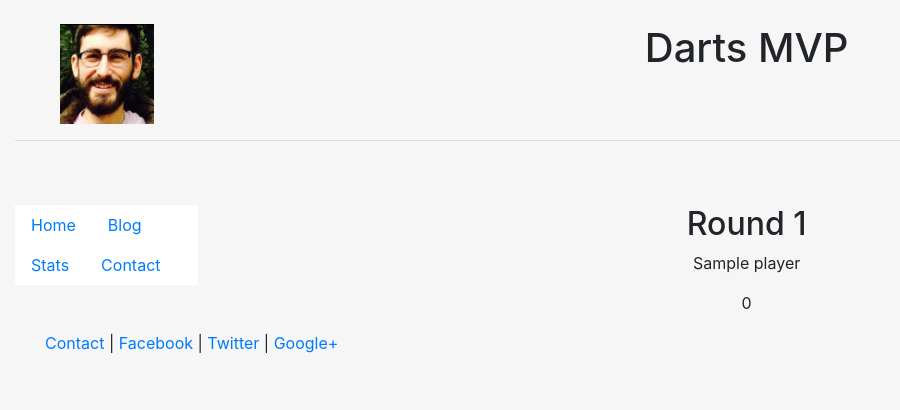
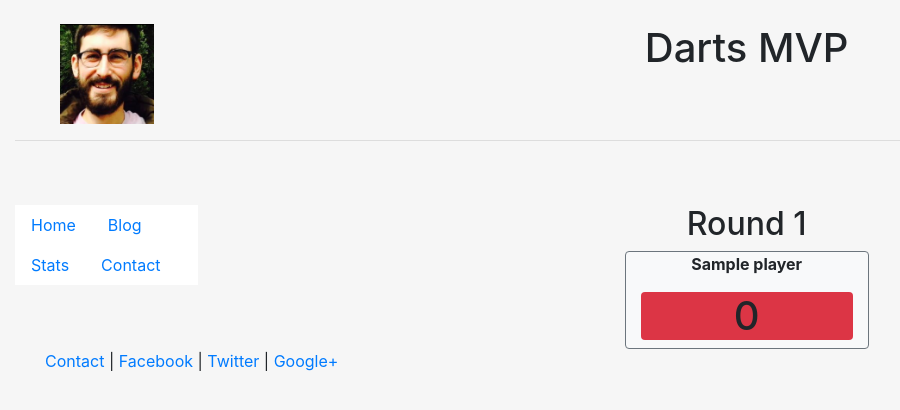
Before and after one commit to nahart/dartmvp, a Django app: page /scorer/game/1/ in a window 1280 px wide. Shown: the top 410 px of the page, without its empty margins (0-900 px from the left). Run offline with Django 3.2, Linux system fonts and the light colour scheme; tables that the repository leaves empty hold one stand-in row (values such as "Sample post"); some libraries are stand-ins or nearby versions.

Commit message:
added font-awesome and some color to the game page

```diff
--- a/scorer/templates/scorer/game.html
+++ b/scorer/templates/scorer/game.html
@@ -16,9 +16,9 @@
     <div class="container">
         <div class="row justify-content-md-center">
             {% for player_status in players_statuses %}
-            <div class="col col-lg-3 text-center">
-                <p>{{ player_status.name }}{% if player_status.my_turn %}*{% endif%}</p>
-                <p>{{ player_status.overall_score }}</p>
+            <div class="col col-lg-3 text-center bg-light border border-secondary rounded">
+                <p class="font-weight-bold">{% if player_status.my_turn %}<i class="fas fa-circle fa-xs text-success"></i> {% endif%}{{ player_status.name }}</p>
+                <h1 class="bg-danger rounded">{{ player_status.overall_score }}</h1>
                 {% if player_status.my_turn %}
                     <form action="{{ post_url }}" method="post" class="form-inline justify-content-center">
                         {% csrf_token %}
--- a/scorer/templates/scorer/header.html
+++ b/scorer/templates/scorer/header.html
@@ -9,6 +9,7 @@
 	<meta name="viewport" content = "width=device-width, initial-scale=1.0">
     <script src="https://ajax.googleapis.com/ajax/libs/jquery/3.3.1/jquery.min.js"></script>
 	<script src="{% static 'js/bootstrap.min.js' %}"></script>
+	<link rel="stylesheet" href="https://use.fontawesome.com/releases/v5.1.0/css/all.css" integrity="sha384-lKuwvrZot6UHsBSfcMvOkWwlCMgc0TaWr+30HWe3a4ltaBwTZhyTEggF5tJv8tbt" crossorigin="anonymous">
     <script type="text/javascript" src="{% static 'js/dart.js' %}"></script>
    	<style type="text/css">
 		html,
```
